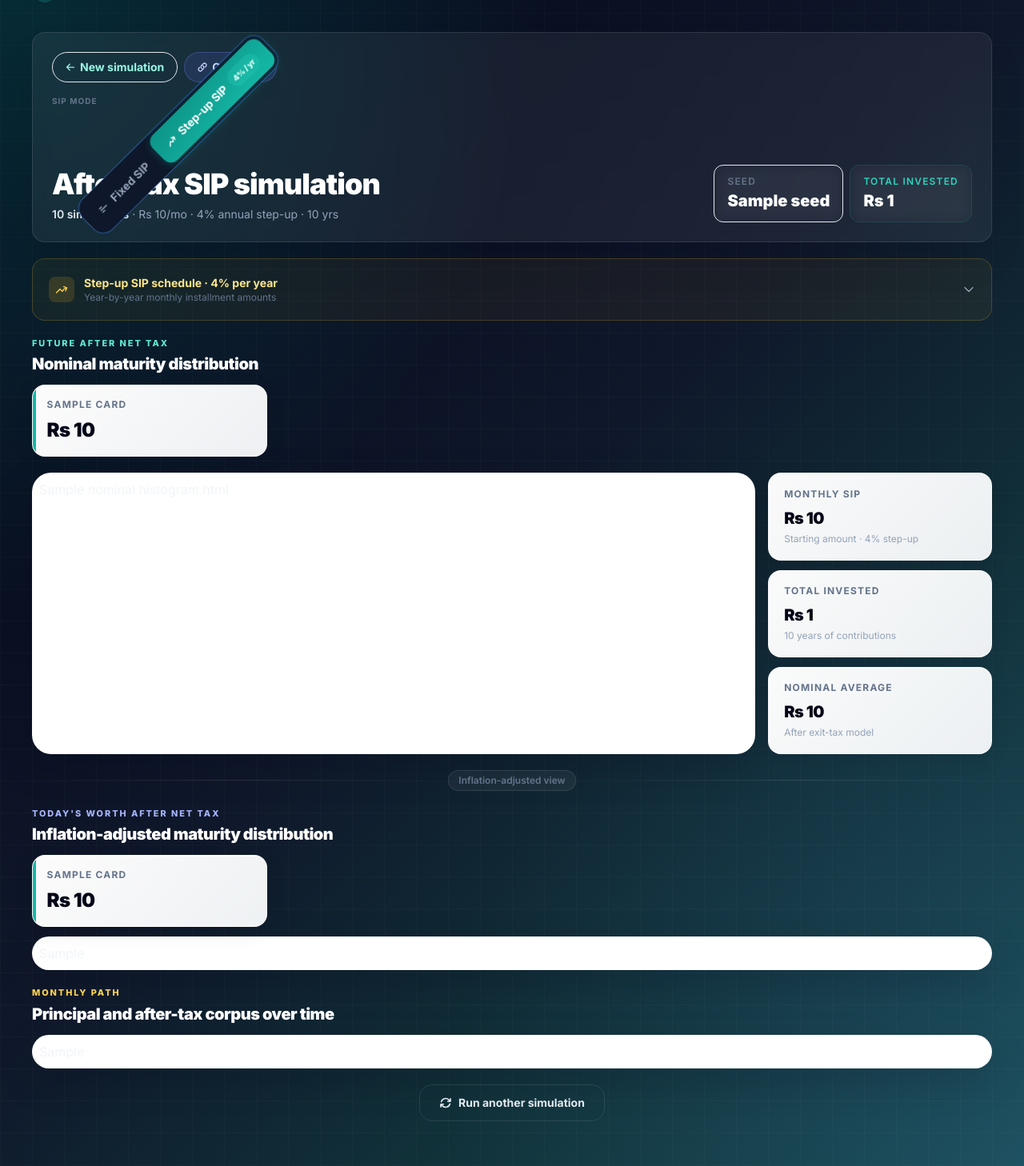
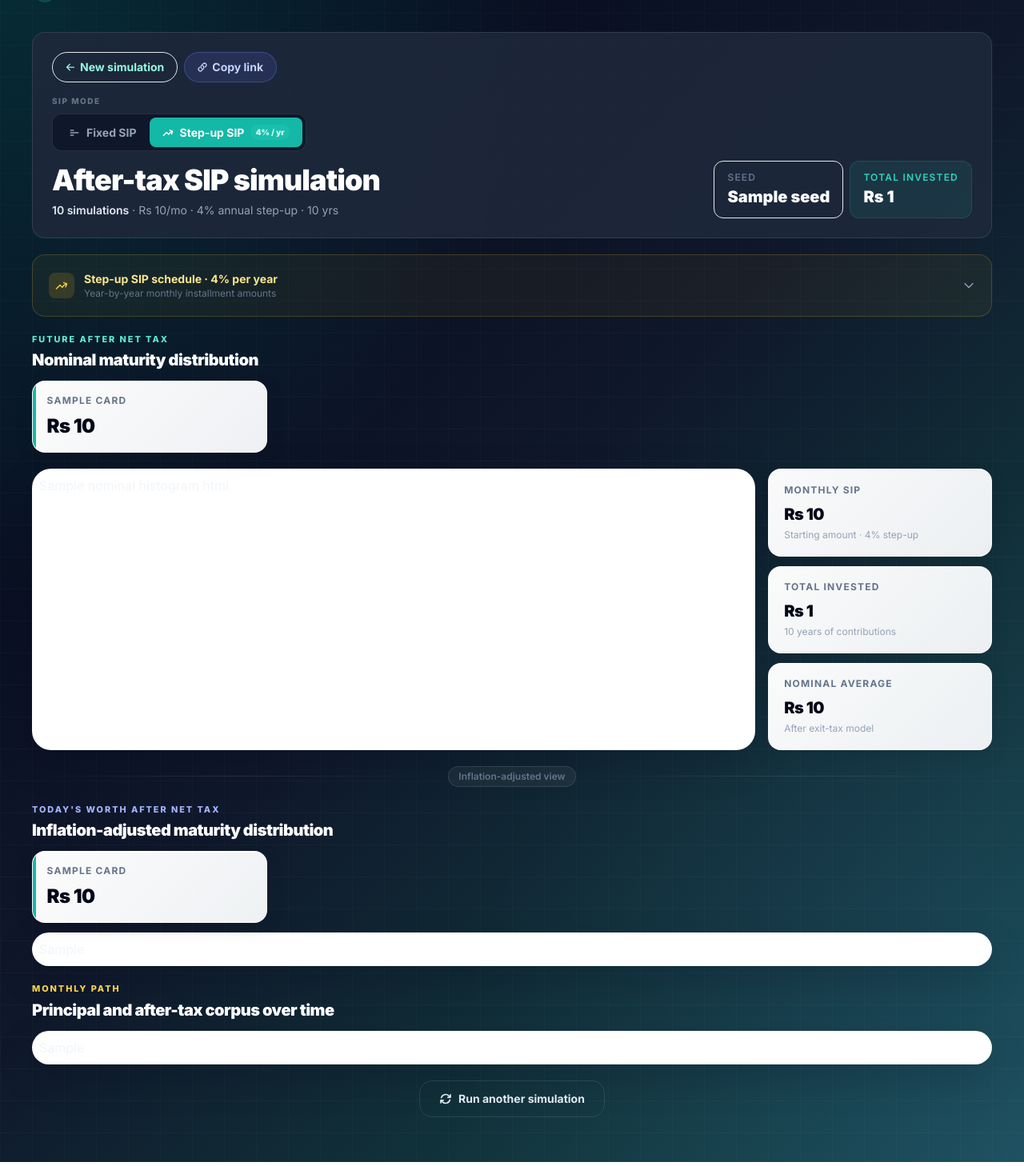
Before and after one commit to utkarshg1/sip-simulations, a FastAPI app: template templates/results.html in a window 1280 px wide. Shown: the part 64-1522 px from the top of the page at 80% size. Run offline with FastAPI, Linux system fonts and the light colour scheme; the template is opened without the code that fills it: most values are stand-ins (such as "Sample title", 1, 10 or a date in 2020); some libraries are stand-ins or nearby versions.

Commit message:
Fix animation issues causing elements to rotate unexpectedly
Resolve rendering artifacts by adjusting CSS animations and transitions for the loading overlay and simulation toggles.

Replit-Commit-Author: Agent
Replit-Commit-Session-Id: d825a876-d92c-46f0-8627-a8d5a70f07a2
Replit-Commit-Checkpoint-Type: full_checkpoint
Replit-Commit-Event-Id: a429582a-b968-4eac-9825-7fa7f5cfe12c
Replit-Commit-Screenshot-Url: https://storage.googleapis.com/screenshot-production-us-central1/cd648258-df60-4371-9954-cab8f26cc9b6/d825a876-d92c-46f0-8627-a8d5a70f07a2/8oPLOU0
Replit-Helium-Checkpoint-Created: true

```diff
--- a/static/styles.css
+++ b/static/styles.css
@@ -30,19 +30,20 @@ body { font-family: "Inter", ui-sans-serif, system-ui, sans-serif; }
 
 /* ── Simulation Loading Overlay ── */
 #sim-overlay {
+  display: none;
   position: fixed;
   inset: 0;
   z-index: 9999;
-  display: flex;
   align-items: center;
   justify-content: center;
   background: radial-gradient(ellipse at 40% 40%, rgba(20,184,166,0.18) 0%, transparent 60%),
               linear-gradient(135deg, #020617 0%, #0f172a 50%, #134e4a 100%);
-  opacity: 0;
-  pointer-events: none;
-  transition: opacity 0.3s ease;
 }
-#sim-overlay.active { opacity: 1; pointer-events: all; }
+@keyframes overlayFadeIn { from { opacity: 0; } to { opacity: 1; } }
+#sim-overlay.active {
+  display: flex;
+  animation: overlayFadeIn 0.3s ease forwards;
+}
 
 .sim-center {
   display: flex;
--- a/templates/base.html
+++ b/templates/base.html
@@ -46,14 +46,14 @@
 
       <div class="relative mx-auto flex min-h-screen w-full max-w-7xl flex-col px-5 py-8 sm:px-8 lg:px-10">
         <!-- Header -->
-        <header class="mb-8 flex items-center justify-between fade-up">
+        <header class="mb-8 flex items-center justify-between">
           <a href="/" class="flex items-center gap-2.5 group">
             <div class="flex h-8 w-8 items-center justify-center rounded-xl bg-teal-500/20 ring-1 ring-teal-400/30 transition group-hover:bg-teal-500/30">
               <svg class="h-4 w-4 text-teal-300" fill="none" stroke="currentColor" stroke-width="2.5" viewBox="0 0 24 24"><path stroke-linecap="round" stroke-linejoin="round" d="M7 12l3-3 3 3 4-4M8 21l4-4 4 4M3 4h18M4 4h16v12a1 1 0 01-1 1H5a1 1 0 01-1-1V4z"/></svg>
             </div>
             <span class="text-sm font-bold tracking-tight text-slate-200 group-hover:text-white transition">SIP Simulator</span>
           </a>
-          <div class="rounded-full border border-white/10 bg-white/5 px-3 py-1.5 text-xs font-semibold text-slate-400 backdrop-blur">
+          <div class="rounded-full border border-white/10 bg-slate-800 px-3 py-1.5 text-xs font-semibold text-slate-400">
             Monte Carlo · NumPy · FastAPI
           </div>
         </header>
--- a/templates/results.html
+++ b/templates/results.html
@@ -10,8 +10,8 @@
 
 <section class="mx-auto grid w-full max-w-[1500px] gap-5 py-2">
 
-  <!-- Header card -->
-  <div class="rounded-2xl border border-white/10 bg-white/[0.06] p-4 shadow-2xl shadow-slate-950/20 backdrop-blur sm:p-6">
+  <!-- Header card — no backdrop-blur, no fade-up (both cause rotation bug in Chrome) -->
+  <div class="rounded-2xl border border-white/10 bg-slate-800/90 p-4 sm:p-6">
     <div class="flex flex-col gap-5 lg:flex-row lg:items-end lg:justify-between">
       <div class="min-w-0">
         <!-- Action buttons row -->
@@ -28,43 +28,21 @@
           </button>
         </div>
 
-        <!-- ── Fixed vs Step-up mode toggle ── -->
-        <div class="mb-4">
-          <p class="mb-2 text-[10px] font-bold uppercase tracking-widest text-slate-500">SIP mode</p>
-          <div class="results-seg relative inline-flex rounded-2xl bg-slate-900 p-1 ring-1 ring-white/8">
-
-            <!-- Fixed button -->
-            <a href="{{ fixed_url }}"
-              class="results-seg-btn flex items-center gap-2 rounded-xl px-4 py-2.5 text-sm font-bold transition-all duration-200
-                {% if result.step_up_rate == 0 %}
-                  bg-white text-slate-900 shadow-md
-                {% else %}
-                  text-slate-400 hover:text-slate-200 hover:bg-white/5
-                {% endif %}">
-              <svg class="h-3.5 w-3.5 shrink-0" viewBox="0 0 24 24" fill="none" stroke="currentColor" stroke-width="2.5">
-                <path stroke-linecap="round" d="M4 12h16M4 7h6M4 17h6"/>
-              </svg>
+        <!-- Fixed vs Step-up toggle — pure inline styles, no Tailwind classes -->
+        <div style="margin-bottom:1rem;">
+          <p style="margin-bottom:0.5rem;font-size:10px;font-weight:800;letter-spacing:0.15em;text-transform:uppercase;color:#64748b;">SIP mode</p>
+          <div style="display:inline-flex;flex-direction:row;align-items:center;background:#0f172a;border-radius:0.75rem;padding:4px;border:1px solid rgba(255,255,255,0.1);writing-mode:horizontal-tb;direction:ltr;">
+            <a href="{{ fixed_url }}" style="display:inline-flex;flex-direction:row;align-items:center;gap:8px;border-radius:0.5rem;padding:8px 16px;font-size:14px;font-weight:700;text-decoration:none;white-space:nowrap;writing-mode:horizontal-tb;
+              {% if result.step_up_rate == 0 %}background:#ffffff;color:#0f172a;{% else %}background:transparent;color:#94a3b8;{% endif %}">
+              <svg style="width:14px;height:14px;flex-shrink:0;" viewBox="0 0 24 24" fill="none" stroke="currentColor" stroke-width="2.5"><path stroke-linecap="round" d="M4 12h16M4 7h6M4 17h6"/></svg>
               Fixed SIP
-              {% if result.step_up_rate == 0 %}
-                <span class="rounded-full bg-slate-100 px-1.5 py-0.5 text-[10px] font-black text-slate-600 tracking-tight">Active</span>
-              {% endif %}
+              {% if result.step_up_rate == 0 %}<span style="border-radius:9999px;background:#f1f5f9;padding:2px 6px;font-size:10px;font-weight:900;color:#64748b;">Active</span>{% endif %}
             </a>
-
-            <!-- Step-up button -->
-            <a href="{{ stepup_url }}"
-              class="results-seg-btn flex items-center gap-2 rounded-xl px-4 py-2.5 text-sm font-bold transition-all duration-200
-                {% if result.step_up_rate > 0 %}
-                  bg-gradient-to-br from-teal-600 to-teal-500 text-white shadow-[0_2px_12px_rgba(13,148,136,0.4)]
-                {% else %}
-                  text-slate-400 hover:text-slate-200 hover:bg-white/5
-                {% endif %}">
-              <svg class="h-3.5 w-3.5 shrink-0" viewBox="0 0 24 24" fill="none" stroke="currentColor" stroke-width="2.5">
-                <path stroke-linecap="round" stroke-linejoin="round" d="M2.25 18L9 11.25l4.306 4.307a11.95 11.95 0 015.814-5.519l2.74-1.22m0 0l-5.94-2.28m5.94 2.28l-2.28 5.941"/>
-              </svg>
+            <a href="{{ stepup_url }}" style="display:inline-flex;flex-direction:row;align-items:center;gap:8px;border-radius:0.5rem;padding:8px 16px;font-size:14px;font-weight:700;text-decoration:none;white-space:nowrap;writing-mode:horizontal-tb;
+              {% if result.step_up_rate > 0 %}background:#14b8a6;color:#ffffff;{% else %}background:transparent;color:#94a3b8;{% endif %}">
+              <svg style="width:14px;height:14px;flex-shrink:0;" viewBox="0 0 24 24" fill="none" stroke="currentColor" stroke-width="2.5"><path stroke-linecap="round" stroke-linejoin="round" d="M2.25 18L9 11.25l4.306 4.307a11.95 11.95 0 015.814-5.519l2.74-1.22m0 0l-5.94-2.28m5.94 2.28l-2.28 5.941"/></svg>
               Step-up SIP
-              {% if result.step_up_rate > 0 %}
-                <span class="rounded-full bg-teal-400/25 px-1.5 py-0.5 text-[10px] font-black text-teal-100 tracking-tight">{{ result.step_up_rate }}% / yr</span>
-              {% endif %}
+              {% if result.step_up_rate > 0 %}<span style="border-radius:9999px;background:rgba(45,212,191,0.25);padding:2px 6px;font-size:10px;font-weight:900;color:#ccfbf1;">{{ result.step_up_rate }}% / yr</span>{% endif %}
             </a>
           </div>
         </div>
@@ -78,11 +56,11 @@
         </p>
       </div>
       <div class="flex shrink-0 flex-wrap gap-2">
-        <div class="rounded-xl border border-white/12 bg-white/8 px-4 py-3 backdrop-blur">
+        <div class="rounded-xl border border-white/12 bg-white/8 px-4 py-3">
           <p class="text-xs font-semibold uppercase tracking-widest text-slate-500">Seed</p>
           <p class="mt-0.5 text-xl font-black text-white">{{ result.seed if result.seed is not none else "Random" }}</p>
         </div>
-        <div class="rounded-xl border border-teal-500/20 bg-teal-500/8 px-4 py-3 backdrop-blur">
+        <div class="rounded-xl border border-teal-500/20 bg-teal-500/10 px-4 py-3">
           <p class="text-xs font-semibold uppercase tracking-widest text-teal-400">Total invested</p>
           <p class="mt-0.5 text-xl font-black text-white">Rs {{ "{:,.0f}".format(result.total_invested) }}</p>
         </div>
@@ -90,10 +68,10 @@
     </div>
   </div>
 
-  <!-- Step-up schedule (only when step_up_rate > 0) -->
+  <!-- Step-up schedule -->
   {% if result.step_up_rate > 0 and result.yearly_sip_schedule %}
-  <section class="fade-up">
-    <details class="group rounded-2xl border border-amber-400/20 bg-amber-400/5 backdrop-blur">
+  <section>
+    <details class="group rounded-2xl border border-amber-400/20 bg-amber-400/5">
       <summary class="flex cursor-pointer list-none items-center justify-between p-4 sm:p-5">
         <div class="flex items-center gap-3">
           <div class="flex h-8 w-8 items-center justify-center rounded-lg bg-amber-400/15">
@@ -122,7 +100,7 @@
   {% endif %}
 
   <!-- Nominal distribution -->
-  <section class="fade-up fade-up-1 grid gap-3">
+  <section class="grid gap-3">
     <div>
       <p class="section-label text-teal-300">Future after net tax</p>
       <h2 class="mt-1 text-lg font-black tracking-tight text-white sm:text-xl">Nominal maturity distribution</h2>
@@ -138,10 +116,8 @@
   </section>
 
   <!-- Nominal chart + sidebar -->
-  <div class="fade-up fade-up-2 grid gap-4 xl:grid-cols-[minmax(0,1fr)_280px]">
-    <div class="chart-wrap">
-      {{ nominal_histogram_html | safe }}
-    </div>
+  <div class="grid gap-4 xl:grid-cols-[minmax(0,1fr)_280px]">
+    <div class="chart-wrap">{{ nominal_histogram_html | safe }}</div>
     <aside class="grid gap-3 grid-cols-3 xl:grid-cols-1">
       <div class="stat-card">
         <p class="text-xs font-bold uppercase tracking-widest text-slate-500">Monthly SIP</p>
@@ -162,14 +138,14 @@
   </div>
 
   <!-- Divider -->
-  <div class="fade-up flex items-center gap-4">
+  <div class="flex items-center gap-4">
     <div class="h-px flex-1 bg-gradient-to-r from-transparent via-white/10 to-transparent"></div>
     <span class="rounded-full border border-white/10 bg-white/5 px-3 py-1 text-xs font-semibold text-slate-500">Inflation-adjusted view</span>
     <div class="h-px flex-1 bg-gradient-to-r from-transparent via-white/10 to-transparent"></div>
   </div>
 
   <!-- Real distribution -->
-  <section class="fade-up fade-up-3 grid gap-3">
+  <section class="grid gap-3">
     <div>
       <p class="section-label text-indigo-300">Today's worth after net tax</p>
       <h2 class="mt-1 text-lg font-black tracking-tight text-white sm:text-xl">Inflation-adjusted maturity distribution</h2>
@@ -182,24 +158,20 @@
         </article>
       {% endfor %}
     </div>
-    <div class="chart-wrap">
-      {{ real_histogram_html | safe }}
-    </div>
+    <div class="chart-wrap">{{ real_histogram_html | safe }}</div>
   </section>
 
   <!-- Monthly path -->
-  <section class="fade-up fade-up-4 grid gap-3">
+  <section class="grid gap-3">
     <div>
       <p class="section-label text-amber-300">Monthly path</p>
       <h2 class="mt-1 text-lg font-black tracking-tight text-white sm:text-xl">Principal and after-tax corpus over time</h2>
     </div>
-    <div class="chart-wrap">
-      {{ monthly_path_html | safe }}
-    </div>
+    <div class="chart-wrap">{{ monthly_path_html | safe }}</div>
   </section>
 
-  <!-- Footer action -->
-  <div class="fade-up pb-4 text-center">
+  <!-- Footer -->
+  <div class="pb-4 text-center">
     <a href="/" class="inline-flex items-center gap-2 rounded-2xl border border-white/10 bg-white/8 px-6 py-3 text-sm font-bold text-slate-200 transition hover:bg-white/14 hover:text-white">
       <svg class="h-4 w-4" fill="none" stroke="currentColor" stroke-width="2.5" viewBox="0 0 24 24"><path stroke-linecap="round" stroke-linejoin="round" d="M16.023 9.348h4.992v-.001M2.985 19.644v-4.992m0 0h4.992m-4.993 0l3.181 3.183a8.25 8.25 0 0013.803-3.7M4.031 9.865a8.25 8.25 0 0113.803-3.7l3.181 3.182m0-4.991v4.99"/></svg>
       Run another simulation
```
